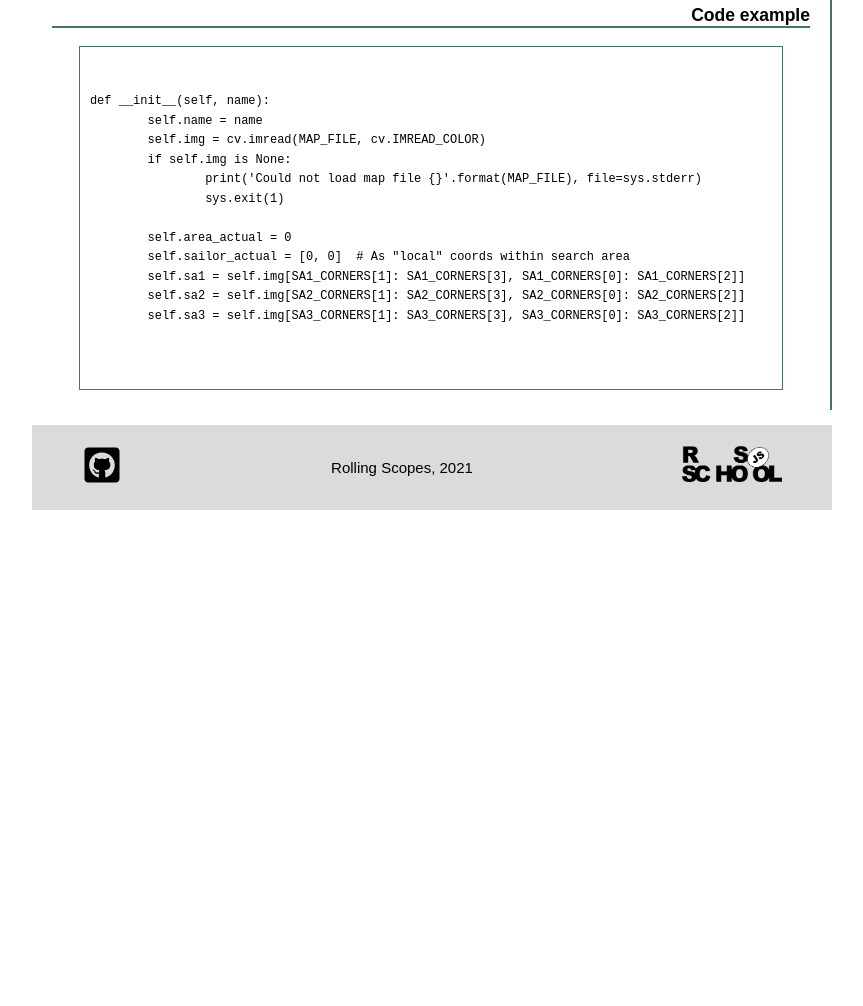
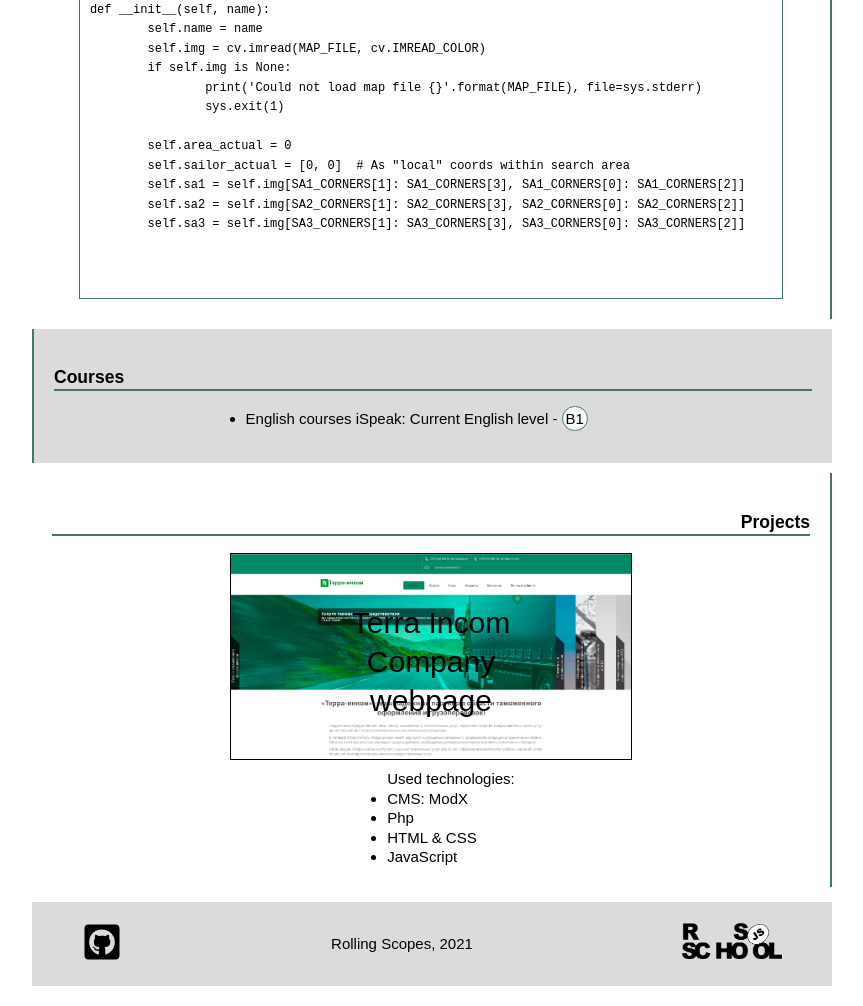
Before and after one commit to nova-vl/rsschool-cv, a plain HTML site: page index.html in a window 1280 px wide. Shown: the part 1433-2439 px from the top of the page, without its empty margins (208-1071 px from the left). Before the commit the page ends 1963 px from the top, so only its background shows below. Drawn offline with Linux system fonts and the light colour scheme; a web font is replaced by a local one.

Commit message:
feat: add projects and courses sections

```diff
--- a/index.html
+++ b/index.html
@@ -13,12 +13,12 @@
     <div class="wrapper">
 		<header class="header">
 			<nav class="nav">
-				<ul>
-					<li>Skills</li>
-					<li>Education</li>
-					<li>Experience</li>
-					<li>Code example</li>
-				</ul>
+<!--				<ul>-->
+<!--					<li>Skills</li>-->
+<!--					<li>Education</li>-->
+<!--					<li>Experience</li>-->
+<!--					<li>Code example</li>-->
+<!--				</ul>-->
 			</nav>
 
 		</header>
@@ -41,8 +41,8 @@
 							<li><img src="images/discord-brands.svg" class="contact-icon" alt="discord-icon"> <p>nova-vl#5992</p></li>
 							<li><img src="images/envelope-solid.svg" class="contact-icon" alt="email-icon"> 2nova.work@gmail.com</li>
 							<li><img src="images/mobile-alt-solid.svg" class="contact-icon" alt="phone-icon"> +375-29-853-37-33</li>
-							<li><img src="images/github-square-brands.svg" class="contact-icon" alt="github-icon"> https://github.com/nova-vl</li>
-							<li><img src="images/linkedin-brands.svg" class="contact-icon" alt="linked-icon"> https://www.linkedin.com/in/vyacheslav-novikov-1b04081b5/</li>
+							<li><img src="images/github-square-brands.svg" class="contact-icon" alt="github-icon"><a href="https://github.com/nova-vl" target="_blank">https://github.com/nova-vl</a></li>
+							<li><img src="images/linkedin-brands.svg" class="contact-icon" alt="linked-icon"><a href="https://www.linkedin.com/in/vyacheslav-novikov-1b04081b5/" target="_blank">https://www.linkedin.com/in/vyacheslav-novikov-1b04081b5/</a></li>
 						</ul>
 					</section>
 				</div>
@@ -50,7 +50,7 @@
 			<section class="skills section-1">
 				<h3 class="section-header section-header-left">Skills</h3>
 				<div class="section-content">
-					<ul>
+					<ul class="ul-centered">
 						<li>Python</li>
 						<li>Git</li>
 						<li>DBMS</li>
@@ -133,6 +133,29 @@ def __init__(self, name):
 					</pre>
 				</div>
 			</section>
+			<section class="courses section-1">
+				<h3 class="section-header section-header-left">Courses</h3>
+				<div class="section-content">
+					<ul>
+						<li>English courses iSpeak: Current English level - <span class="eng-lvl">B1</span></li>
+					</ul>
+				</div>
+			</section>
+			<section class="projects section-2">
+				<h3 class="section-header section-header-right">Projects</h3>
+				<div class="section-content">
+					<div class="img-container">
+						<a href="https://terraincom.by" target="_blank"><img src="images/terra.png" class="terra-img projects-bg" ></a>
+						<div class="terra-label">Terra Incom Company webpage</div>
+					</div>
+						<ul class="ul-centered">Used technologies:
+							<li>CMS: ModX</li>
+							<li>Php</li>
+							<li>HTML & CSS</li>
+							<li>JavaScript</li>
+						</ul>
+				</div>
+			</section>
 		</main>
 		<footer>
 			<div class="footer-content">
--- a/styles/styles.css
+++ b/styles/styles.css
@@ -11,7 +11,6 @@ body {
   background-color: var(--main-background-color);
 }
 
-
 /*main {*/
 /*    width: 100%;*/
 /*}*/
@@ -19,6 +18,9 @@ body {
 /*footer {*/
 /*    width: 100%;*/
 /*}*/
+a {
+    color: inherit;
+}
 
 section {
     /*display: flex;*/
@@ -186,3 +188,34 @@ footer > div > ul > li {
     padding: 0 10px;
     border: 1px solid var(--second-color);
 }
+
+.terra-img {
+    border: 1px solid var(--text-color);
+    width: 400px;
+}
+
+.img-container {
+    position: relative;
+    text-align: center;
+    color: var(--text-color);
+    font-size: 30px;
+}
+
+.terra-label {
+    position: absolute;
+    top: 50%;
+    left: 50%;
+    transform: translate(-50%, -50%);
+}
+
+.eng-lvl {
+    padding: 3px;
+    border: 1px solid var(--line-color);
+    background-color: var(--main-color);
+    border-radius: 15px;
+}
+
+.ul-centered {
+  display: table;
+  margin: auto;
+}
```
Also changed, not shown: images/terra.png (added).
